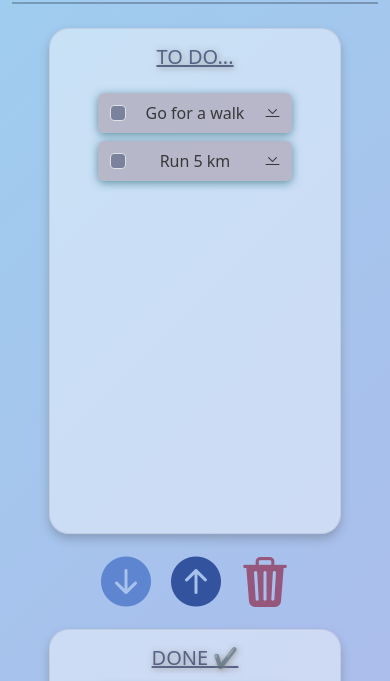
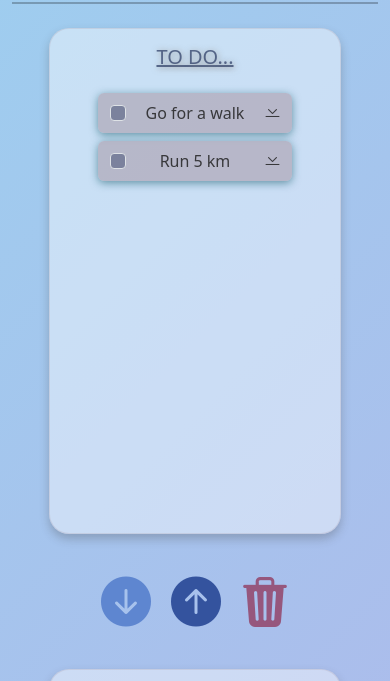
Before and after one commit to simonakom/todo-list-app, a plain HTML site: page front-end/todos.html in a window 390 px wide. Shown: the part 116-797 px from the top of the page. Drawn offline with nearby package versions, Linux system fonts and the light colour scheme; no server answers.

Commit message:
update action buttons responsive

```diff
--- a/front-end/todos.html
+++ b/front-end/todos.html
@@ -176,7 +176,7 @@
         .actions {
             flex-direction: row;
             gap: 20px;
-            margin: 10px 0;
+            margin: 30px 0;
         }
         .right {
             rotate: 90deg;
```
